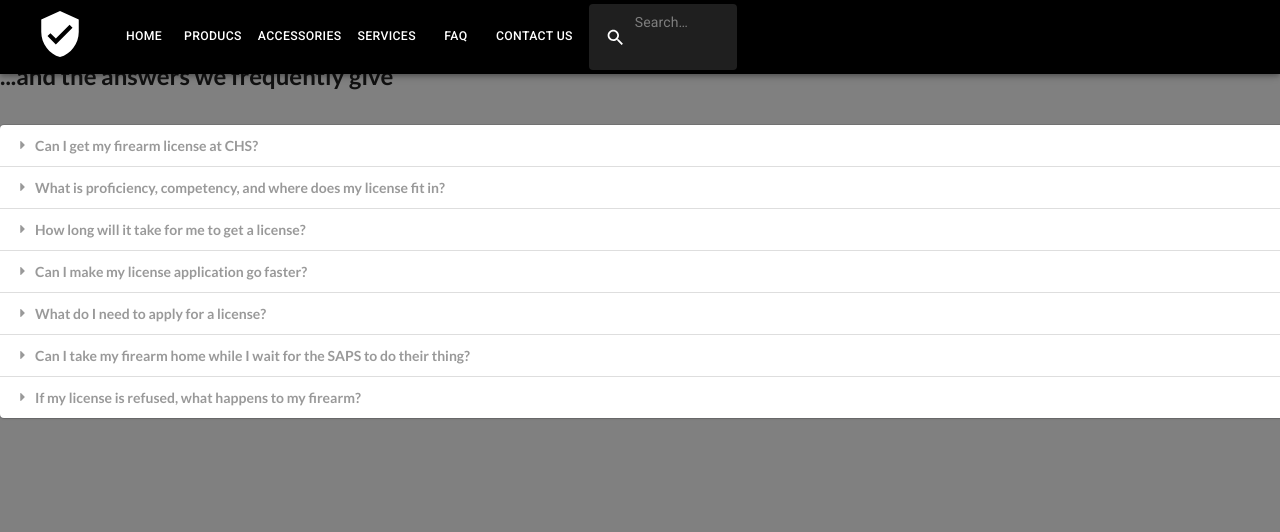
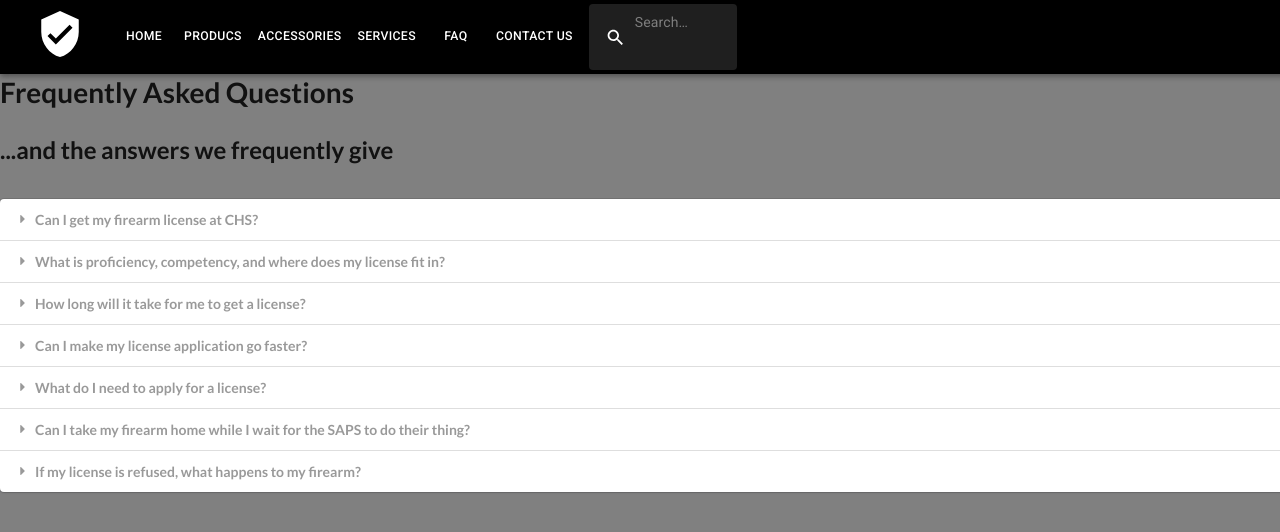
Before and after one commit to DecimaZA/chs-guns, a React (Create React App) app: page /faq in a window 1280 px wide. Shown: the top 532 px of the page. Built offline with nearby package versions, Linux system fonts and the light colour scheme; what google-maps-react would draw is missing.

Commit message:
Made appbar static

```diff
--- a/package.json
+++ b/package.json
@@ -15,6 +15,7 @@
     "@testing-library/user-event": "^13.2.1",
     "add": "^2.0.6",
     "axios": "^0.26.1",
+    "dotenv": "^16.0.0",
     "google-maps-react": "^2.0.6",
     "material-ui": "^0.20.2",
     "react": "^17.0.2",
--- a/src/components/App.js
+++ b/src/components/App.js
@@ -7,11 +7,14 @@ import Home from "./core-components/Home";
 import Products from "./core-components/Products";
 import Services from "./core-components/Services";
 import FaQ from "./core-components/FaQ";
+import theme from './ui/Themes';
 //MUI imports
 import Box from "@mui/material/Box";
+import { ThemeProvider } from '@mui/material/styles';
 
 const App = () => {
     return (
+        <ThemeProvider theme={theme}>
             <Box
                 sx={{width: 1920,
                     height: 1080,
@@ -41,6 +44,7 @@ const App = () => {
                     </Route>
                 </div>
             </Box>
+        </ThemeProvider>
     );
 }
 
--- a/src/components/ui/Header.js
+++ b/src/components/ui/Header.js
@@ -21,7 +21,7 @@ const Header = () => {
 
     return (
         <ThemeProvider theme={theme}>
-            <AppBar position="fixed">
+            <AppBar position="static">
                 <Container maxWidth="x1">
                         <Toolbar theme={theme} disableGutters>
                             <Typography
--- a/src/components/ui/Themes.js
+++ b/src/components/ui/Themes.js
@@ -38,7 +38,15 @@ const theme = createTheme({
     //         color: chsGrey
 
     //     }
-    // }
+    // },
+        breakpoints: {
+            values: {
+            mobile: 0,
+            tablet: 640,
+            laptop: 1024,
+            desktop: 1200,
+            },
+        },
     },
 
 });
```
Also changed, not shown: 2 other files (tests, documents, lock files or other folders). Lines whose indentation alone changed are shown as unchanged.
